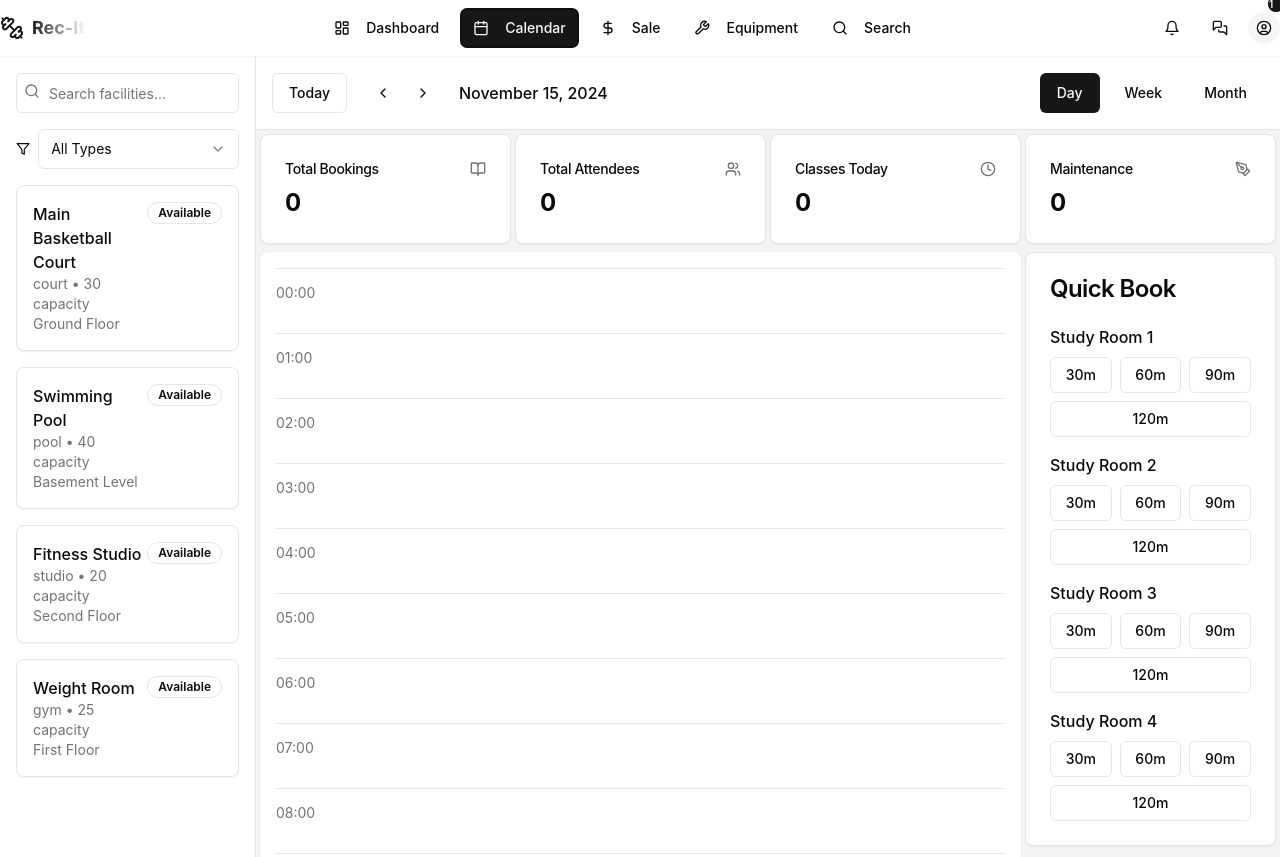
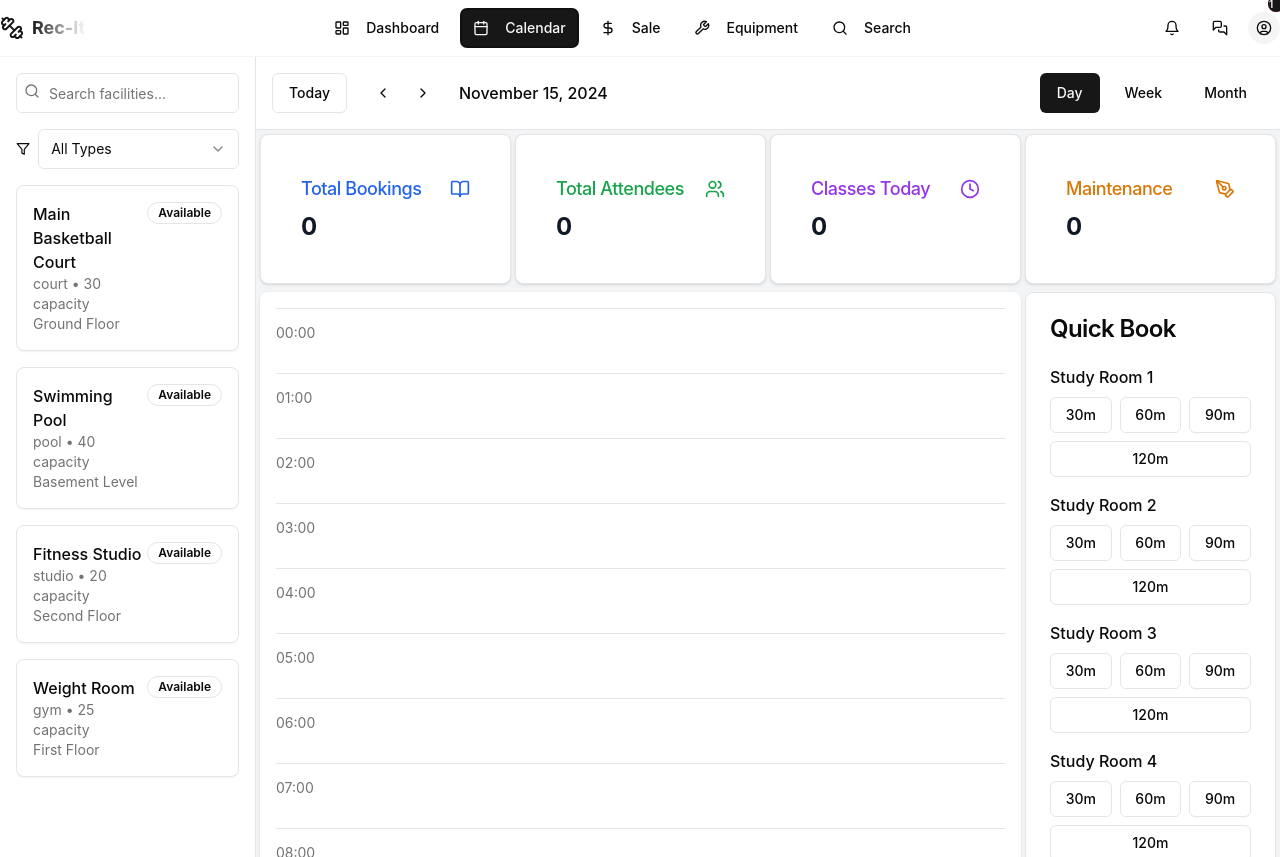
Before and after one commit to SanketBaviskar/Rec-It, a React (Vite) app: page /dashboard in a window 1280 px wide. Both pictures are taken after a click on the button "Calendar". Built offline with nearby package versions, Linux system fonts and the light colour scheme.

Commit message:
stats tiles color

```diff
--- a/src/Pages/MainWindow/CalenderTab/CalenderTab.tsx
+++ b/src/Pages/MainWindow/CalenderTab/CalenderTab.tsx
@@ -176,8 +176,7 @@ export default function CalenderTab() {
         {days.map((day, index) => (
           <div
             key={index}
-            className={`h-24 border p-1 ${
-              isSameMonth(day, currentDate) ? 'bg-white' : 'bg-gray-100'
+            className={`h-24 border p-1 ${isSameMonth(day, currentDate) ? 'bg-white' : 'bg-gray-100'
               }`}
           >
             <div className="text-sm">{format(day, 'd')}</div>
@@ -275,55 +274,54 @@ export default function CalenderTab() {
             </div>
           </div>
         </div>
-
         {/* Stats Cards */}
         <div className="grid grid-cols-4 gap-1 p-1">
-          <Card>
+          <Card className="bg-white rounded-lg shadow p-4">
             <CardHeader className="flex flex-row items-center justify-between space-y-0 pb-2">
-              <CardTitle className="text-sm font-medium">
+              <CardTitle className="text-lg font-medium text-blue-600">
                 Total Bookings
               </CardTitle>
-              <BookOpen className="h-4 w-4 text-muted-foreground" />
+              <BookOpen className="h-5 w-5 text-blue-600" />
             </CardHeader>
             <CardContent>
-              <div className="text-2xl font-bold">0</div>
+              <div className="text-2xl font-bold text-gray-900">0</div>
             </CardContent>
           </Card>
-          <Card>
+
+          <Card className="bg-white rounded-lg shadow p-4">
             <CardHeader className="flex flex-row items-center justify-between space-y-0 pb-2">
-              <CardTitle className="text-sm font-medium">
+              <CardTitle className="text-lg font-medium text-green-600">
                 Total Attendees
               </CardTitle>
-              <Users className="h-4 w-4 text-muted-foreground" />
+              <Users className="h-5 w-5 text-green-600" />
             </CardHeader>
             <CardContent>
-              <div className="text-2xl font-bold">0</div>
+              <div className="text-2xl font-bold text-gray-900">0</div>
             </CardContent>
           </Card>
-          <Card>
+          <Card className="bg-white rounded-lg shadow p-4">
             <CardHeader className="flex flex-row items-center justify-between space-y-0 pb-2">
-              <CardTitle className="text-sm font-medium">
+              <CardTitle className="text-lg font-medium text-purple-600">
                 Classes Today
               </CardTitle>
-              <Clock className="h-4 w-4 text-muted-foreground" />
+              <Clock className="h-5 w-5 text-purple-600" />
             </CardHeader>
             <CardContent>
-              <div className="text-2xl font-bold">0</div>
+              <div className="text-2xl font-bold text-gray-900">0</div>
             </CardContent>
           </Card>
-          <Card>
+          <Card className="bg-white rounded-lg shadow p-4">
             <CardHeader className="flex flex-row items-center justify-between space-y-0 pb-2">
-              <CardTitle className="text-sm font-medium">
+              <CardTitle className="text-lg font-medium text-amber-600">
                 Maintenance
               </CardTitle>
-              <Tool className="h-4 w-4 text-muted-foreground" />
+              <Tool className="h-5 w-5 text-amber-600" />
             </CardHeader>
             <CardContent>
-              <div className="text-2xl font-bold">0</div>
+              <div className="text-2xl font-bold text-gray-900">0</div>
             </CardContent>
           </Card>
         </div>
-
         {/* Calendar Grid */}
         <div className="flex-1 p-1">
           <div className="grid grid-cols-4 gap-1 h-full">
```
Lines whose indentation alone changed are shown as unchanged.
